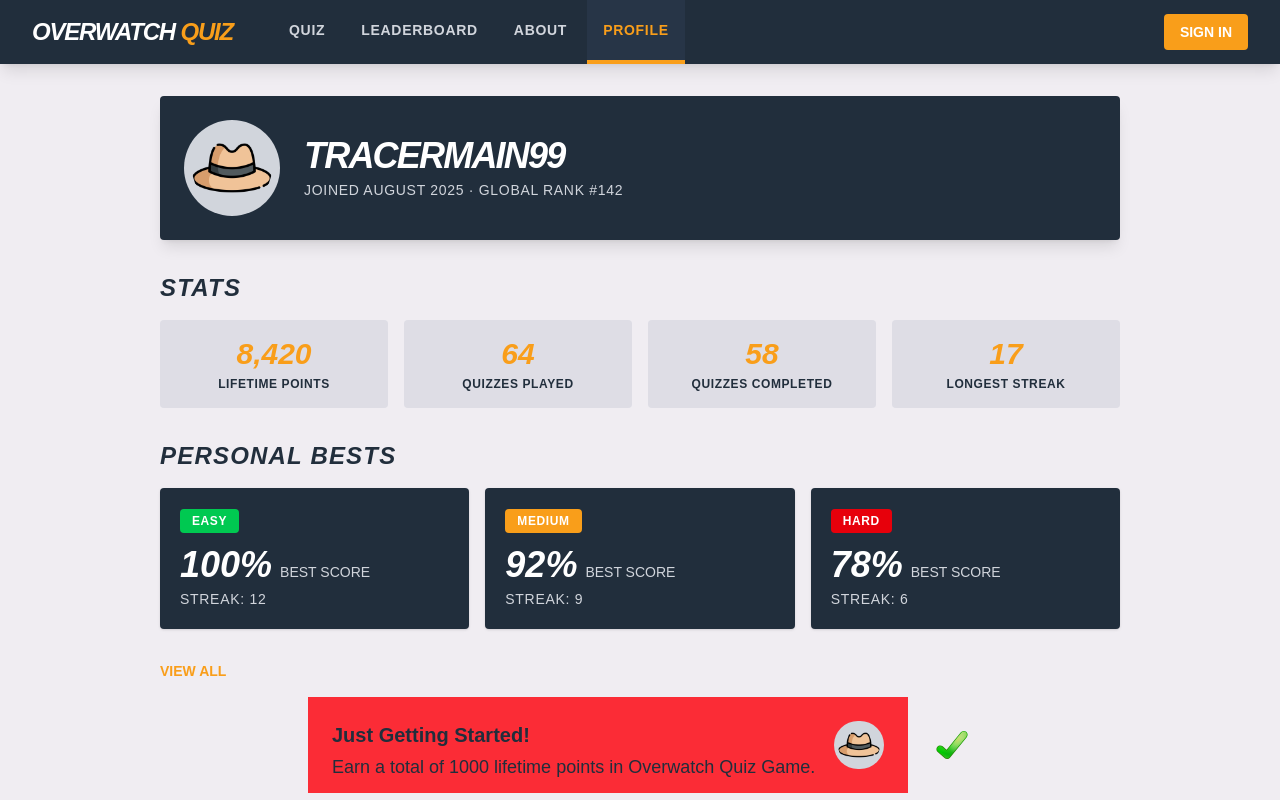
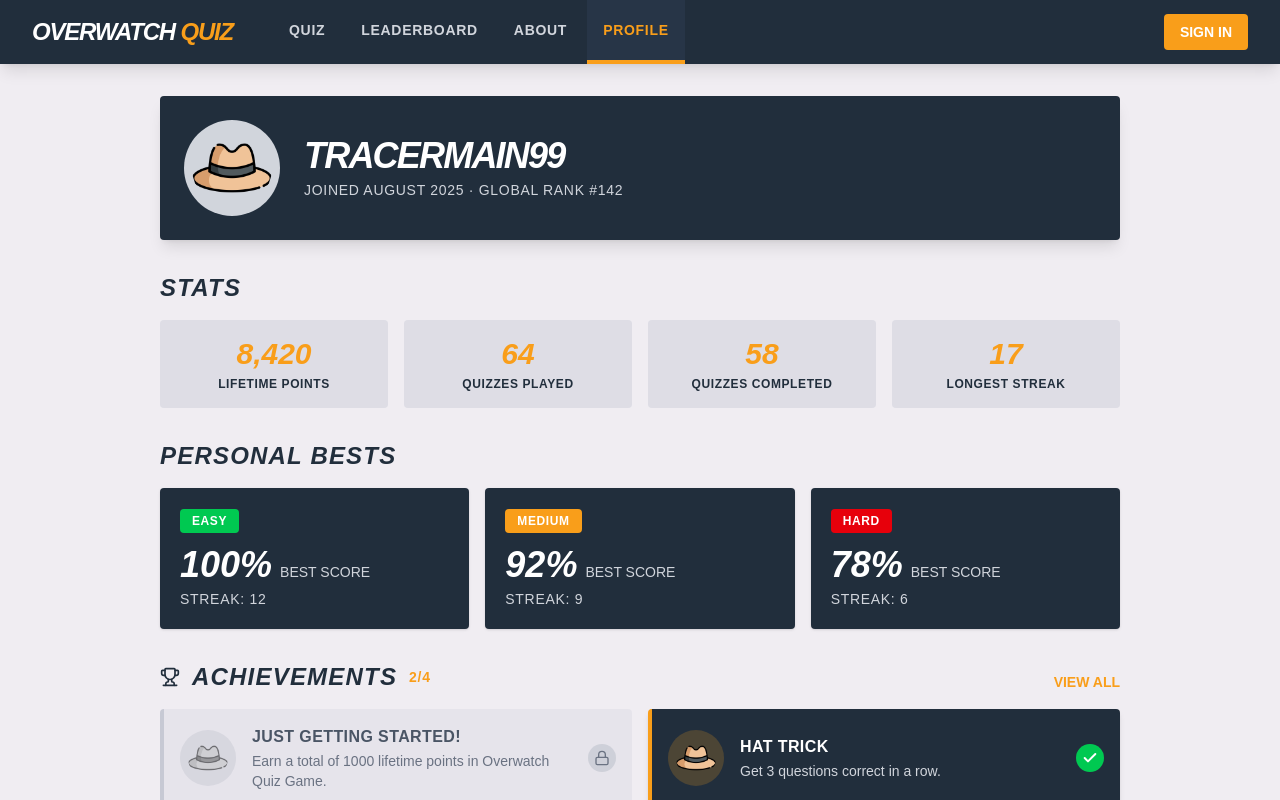
Before and after one commit to carsonmdd/inf-124-overwatch-quiz, a Next.js app: page /profile in a window 1280 px wide. Shown: the top 800 px of the page. Built offline with nearby package versions, Linux system fonts and the light colour scheme; no server answers.

Commit message:
style: revise achievement section

```diff
--- a/package.json
+++ b/package.json
@@ -10,6 +10,7 @@
   },
   "dependencies": {
     "@clerk/nextjs": "^7.2.9",
+    "lucide-react": "^1.14.0",
     "next": "^16.2.4",
     "react": "19.2.4",
     "react-dom": "19.2.4"
--- a/src/components/Achievements.tsx
+++ b/src/components/Achievements.tsx
@@ -1,5 +1,6 @@
 import Image from 'next/image';
 import Link from 'next/link';
+import { Check, Lock, Trophy } from 'lucide-react';
 import type { Achievement } from '@/data/mockProfileData';
 
 interface AchievementsProps {
@@ -14,10 +15,20 @@
 	viewAllHref,
 }: AchievementsProps) => {
 	const displayed = featured ? achievements.slice(0, 3) : achievements;
+	const earnedCount = achievements.filter((a) => a.isAchieved).length;
 
 	return (
 		<section className="w-full">
 			<div className="flex justify-between items-baseline mb-4">
+				<div className="flex items-center gap-3 text-ow-dark-blue dark:text-white">
+					<Trophy className="w-5 h-5" />
+					<h2 className="text-2xl font-black uppercase italic tracking-wider">
+						Achievements
+					</h2>
+					<span className="text-sm font-bold uppercase tracking-wider text-ow-orange">
+						{earnedCount}/{achievements.length}
+					</span>
+				</div>
 				{featured && viewAllHref && (
 					<Link
 						href={viewAllHref}
@@ -27,37 +38,67 @@
 					</Link>
 				)}
 			</div>
-			<div className="flex flex-col items-center justify-center gap-6">
+
+			<ul className="grid grid-cols-1 md:grid-cols-2 gap-4">
 				{displayed.map((a, index) => (
-					<div key={index} className="flex gap-6">
+					<li
+						key={index}
+						className={`relative flex items-center gap-4 p-4 rounded-sm border-l-4 transition ${
+							a.isAchieved
+								? 'bg-ow-dark-blue text-white border-ow-orange shadow-md'
+								: 'bg-ow-blue/5 dark:bg-ow-blue/20 text-gray-500 dark:text-gray-400 border-gray-400/40'
+						}`}
+					>
 						<div
-							className={`${a.isAchieved ? 'bg-green-500' : 'bg-red-500'} w-150 h-24 flex justify-between gap-4 p-6`}
+							className={`shrink-0 relative w-14 h-14 rounded-full flex items-center justify-center ${
+								a.isAchieved
+									? 'bg-ow-orange/20'
+									: 'bg-gray-400/20'
+							}`}
 						>
-							<div>
-								<h2 className="text-xl font-bold mb-1">
-									{a.achievementName}
-								</h2>
-								<p className="text-lg">
-									{a.achievementDescription}
-								</p>
-							</div>
 							<Image
-								width={50}
-								height={50}
+								width={40}
+								height={40}
 								src={a.badgeIcon}
-								alt="Achievement image"
-								className="rounded-full bg-gray-300 p-1"
+								alt=""
+								className={`rounded-full ${a.isAchieved ? '' : 'grayscale opacity-50'}`}
 							/>
 						</div>
-						<Image
-							width={40}
-							height={40}
-							src="/checkMark-svgrepo.svg"
-							alt="Achievement checkmark"
-						/>
-					</div>
+
+						<div className="flex-1 min-w-0">
+							<h3
+								className={`font-black uppercase tracking-wide text-base mb-0.5 ${
+									a.isAchieved
+										? 'text-white'
+										: 'text-gray-600 dark:text-gray-300'
+								}`}
+							>
+								{a.achievementName}
+							</h3>
+							<p
+								className={`text-sm ${a.isAchieved ? 'text-gray-300' : 'text-gray-500 dark:text-gray-400'}`}
+							>
+								{a.achievementDescription}
+							</p>
+						</div>
+
+						<span
+							aria-label={a.isAchieved ? 'Earned' : 'Locked'}
+							className={`shrink-0 w-7 h-7 rounded-full flex items-center justify-center ${
+								a.isAchieved
+									? 'bg-green-500 text-white'
+									: 'bg-gray-400/30 text-gray-500'
+							}`}
+						>
+							{a.isAchieved ? (
+								<Check className="w-4 h-4" strokeWidth={3} />
+							) : (
+								<Lock className="w-4 h-4" />
+							)}
+						</span>
+					</li>
 				))}
-			</div>
+			</ul>
 		</section>
 	);
 };
```
Also changed, not shown: 1 other file (tests, documents, lock files or other folders).
